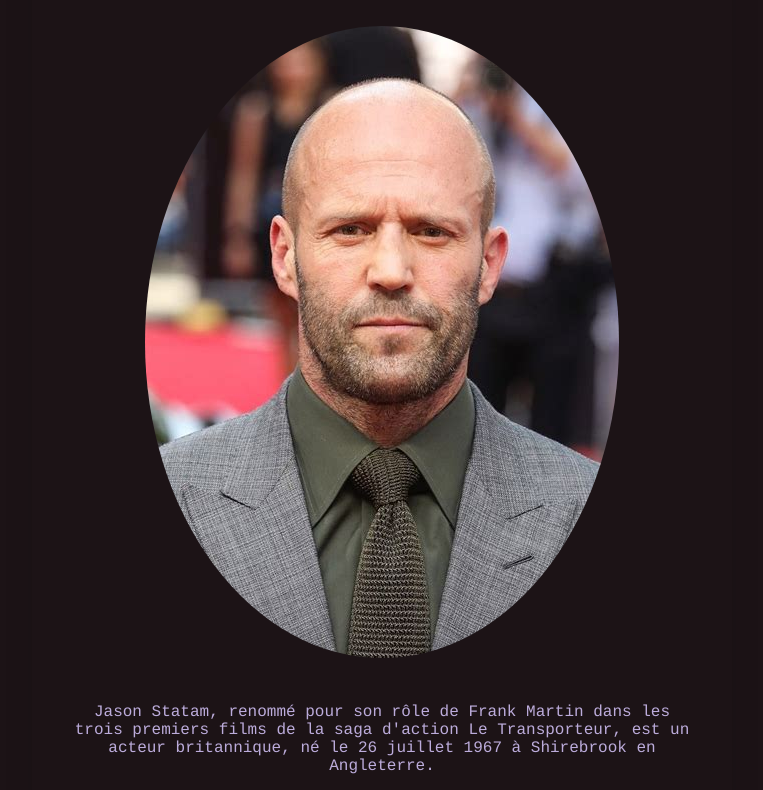
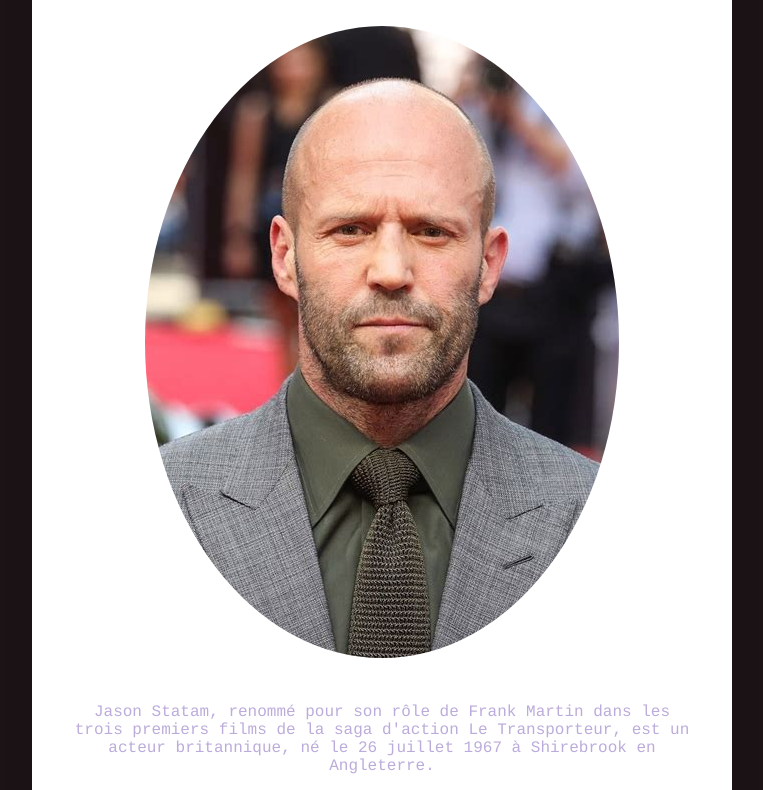
Before and after one commit to drogoul-aurelien/my-profile, a plain HTML site: page index.html in a window 1280 px wide. Shown: the part 203-993 px from the top of the page, without its empty margins (258-1021 px from the left). Drawn offline with Linux system fonts and the light colour scheme.

Commit message:
Update style.css

```diff
--- a/style.css
+++ b/style.css
@@ -59,7 +59,7 @@ div  {
 
 
 .card-white {
-                background-color: FFFFFF;
+                background-color: #FFFFFF;
                 padding: 40px;
                 box-shadow: 0px 10px 30px rgba(0, 0, 0, 0.1);
                 border-radius: 4px;
```
